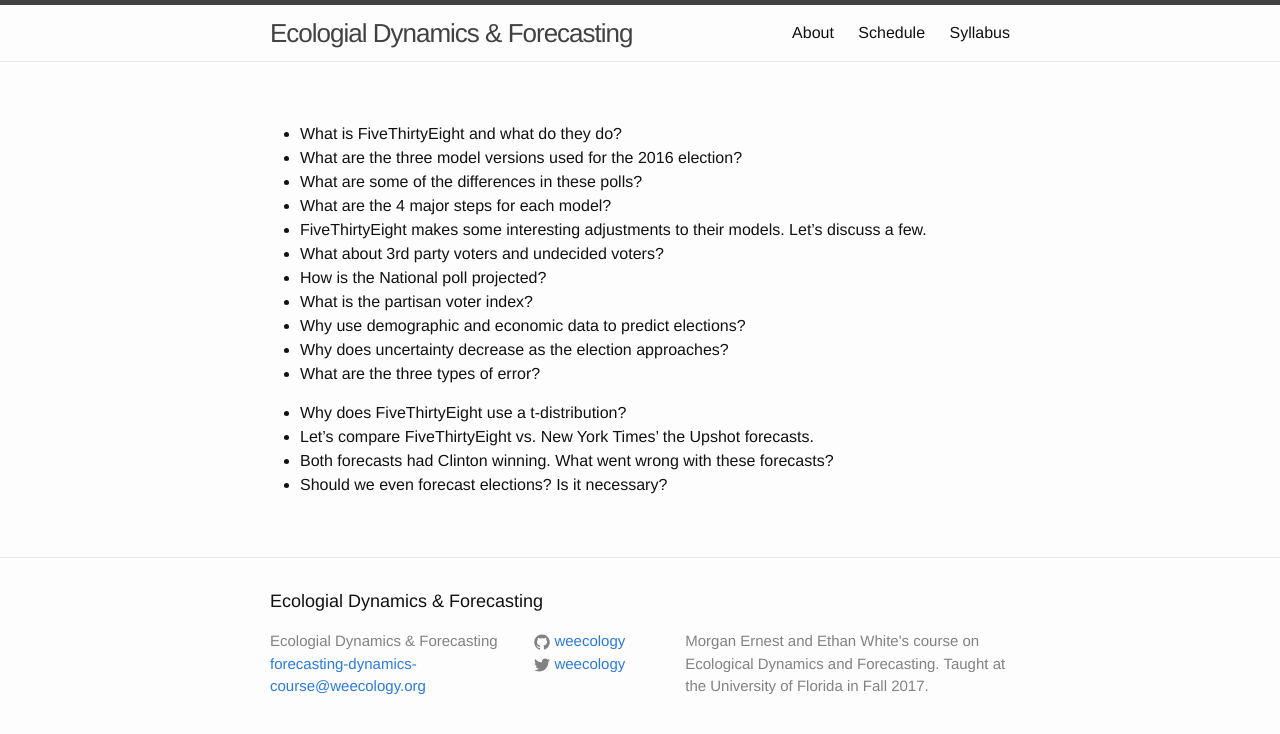
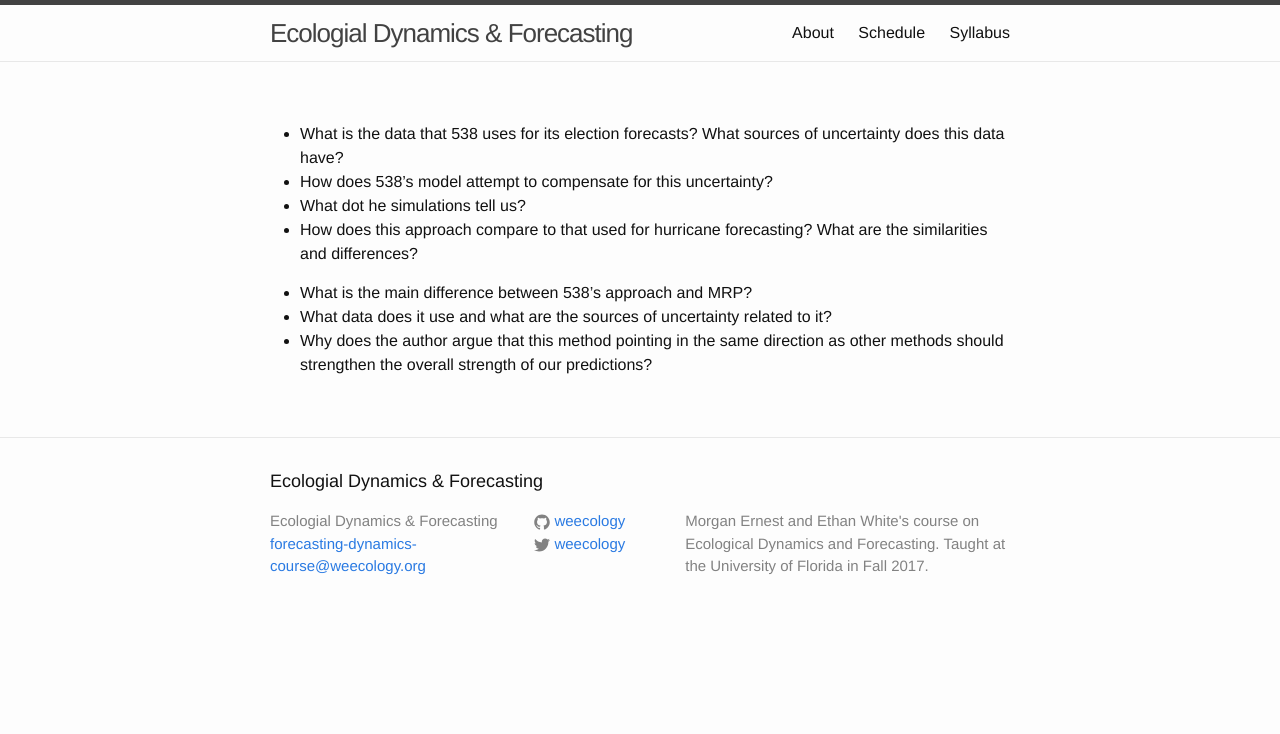
Before and after one commit to weecology/forecasting-dynamics-course, a Jekyll site: the page built from discussion/elections.md, in a window 1280 px wide. Shown: the top 734 px of the page. Built offline with Jekyll 4.4.1, drawn with Linux system fonts in a browser that asks for light colours; our own code applies the rules of GitHub Pages for plain Markdown files.

Commit message:
Replaces previous question set

```diff
--- a/discussion/elections.md
+++ b/discussion/elections.md
@@ -1,16 +1,8 @@
-* What is FiveThirtyEight and what do they do?
-* What are the three model versions used for the 2016 election?
-* What are some of the differences in these polls?
-* What are the 4 major steps for each model?
-* FiveThirtyEight makes some interesting adjustments to their models. Let’s discuss a few.
-* What about 3rd party voters and undecided voters?
-* How is the National poll projected?
-* What is the partisan voter index?
-* Why use demographic and economic data to predict elections?
-* Why does uncertainty decrease as the election approaches?
-* What are the three types of error?
+* What is the data that 538 uses for its election forecasts? What sources of uncertainty does this data have?
+* How does 538's model attempt to compensate for this uncertainty?
+* What dot he simulations tell us?
+* How does this approach compare to that used for hurricane forecasting? What are the similarities and differences?
 
-* Why does FiveThirtyEight use a t-distribution?
-* Let’s compare FiveThirtyEight vs. New York Times’ the Upshot forecasts.
-* Both forecasts had Clinton winning. What went wrong with these forecasts?
-* Should we even forecast elections? Is it necessary?
+* What is the main difference between 538's approach and MRP?
+* What data does it use and what are the sources of uncertainty related to it?
+* Why does the author argue that this method pointing in the same direction as other methods should strengthen the overall strength of our predictions?
```
